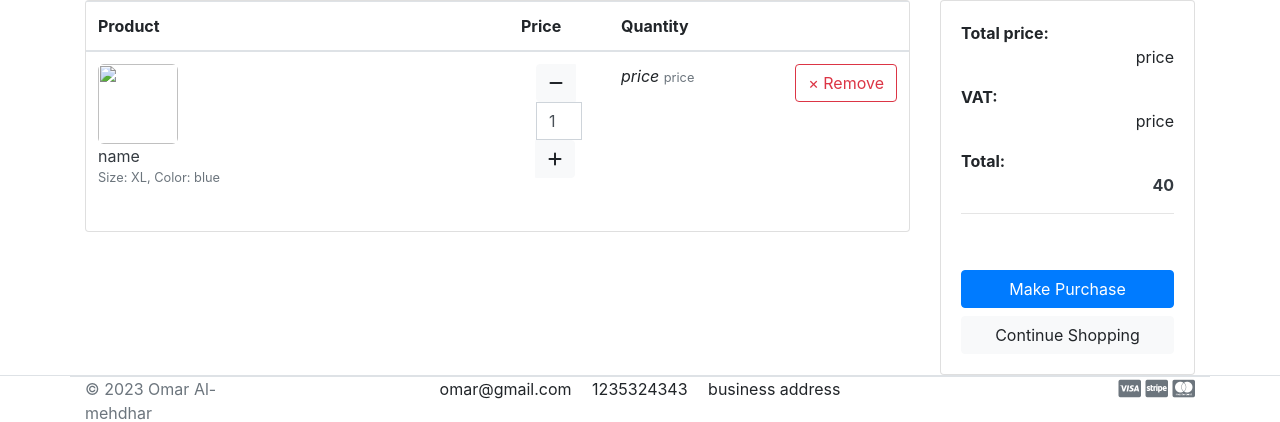
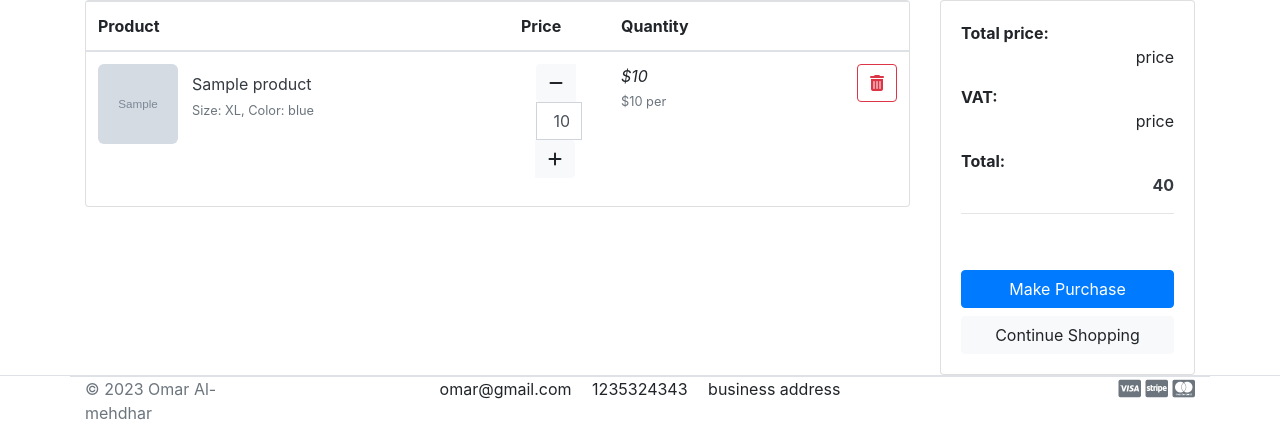
Before and after one commit to Omar-Alme/e-commerce, a Django app: template templates/products/cart.html in a window 1280 px wide. Shown: the part 155-577 px from the top of the page. Run offline with Django 3.2, Linux system fonts and the light colour scheme; data comes from the database, SQL or seed files in the repository; the template is opened without the code that fills it: most values are stand-ins (such as "Sample title", 1, 10 or a date in 2020); grey boxes marked "Sample" are stand-in pictures; some libraries are stand-ins or nearby versions.

Commit message:
add links to render products and prices

````diff
--- a/templates/products/cart.html
+++ b/templates/products/cart.html
@@ -18,12 +18,14 @@
                             </tr>
                         </thead>
                         <tbody>
+
+                            {% for cart_item in cart_items %}
                             <tr>
                                 <td>
-                                    <figure class="align-items-center">
-                                        <div class="aside"><img src="" class="img-sm"></div>
+                                    <figure class="cart-items align-items-center">
+                                        <div class="aside"><img src="{{ cart_item.product.image.url }}" class="img-sm"></div>
                                         <figcaption class="info">
-                                            <a href="#" class="title text-dark">name</a>
+                                            <a href="#" class="title text-dark">{{ cart_item.product.product_name }}</a>
                                             <p class="small text-muted">Size: XL, Color: blue</p>
                                         </figcaption>
                                     </figure>
@@ -34,7 +36,7 @@
                                             <div class="input-group-prepend">
                                             <button class="btn btn-light" type="button" id="button-plus"> <i class="fa fa-minus"></i> </button>
                                             </div>
-                                            <input type="text" class="form-control"  value="1">
+                                            <input type="text" class="form-control"  value=" {{ cart_item.quantity}} ">
                                             <div class="input-group-append">
                                             <button class="btn btn-light" type="button" id="button-minus"> <i class="fa fa-plus"></i> </button>
                                             </div>
@@ -43,14 +45,16 @@
                                 </td>
                                 <td>
                                     <div class="price-container">
-                                        <var class="price">price</var>
-                                        <small class="text-muted">price</small>
+                                        <var class="price">${{ cart_item.total }}</var><br>
+                                        <small class="text-muted">${{ cart_item.product.price }} per</small>
                                     </div>
                                 </td>
                                 <td class="text-right">
-                                    <a href="#" class="btn btn-outline-danger"> × Remove</a>
+                                    <a href="#" class="btn btn-outline-danger"><i class="fa-solid fa-trash-can"></i></a>
                                 </td>
                             </tr>
+                            {% endfor %}
+
                         </tbody>
                     </table>
                 </div>
@@ -89,6 +93,5 @@
 
 
 
-
 {% endblock content %}
 ```
````
